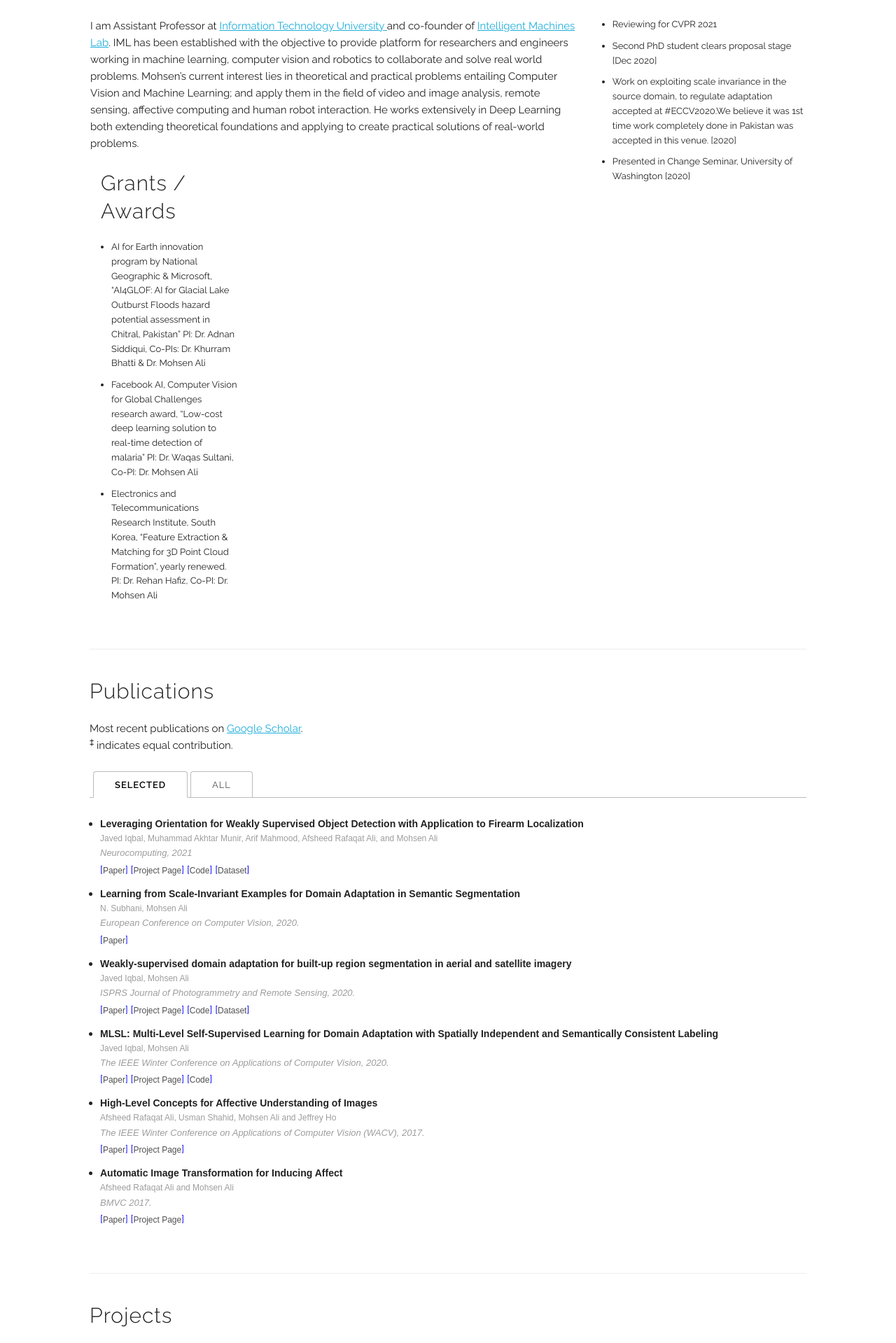
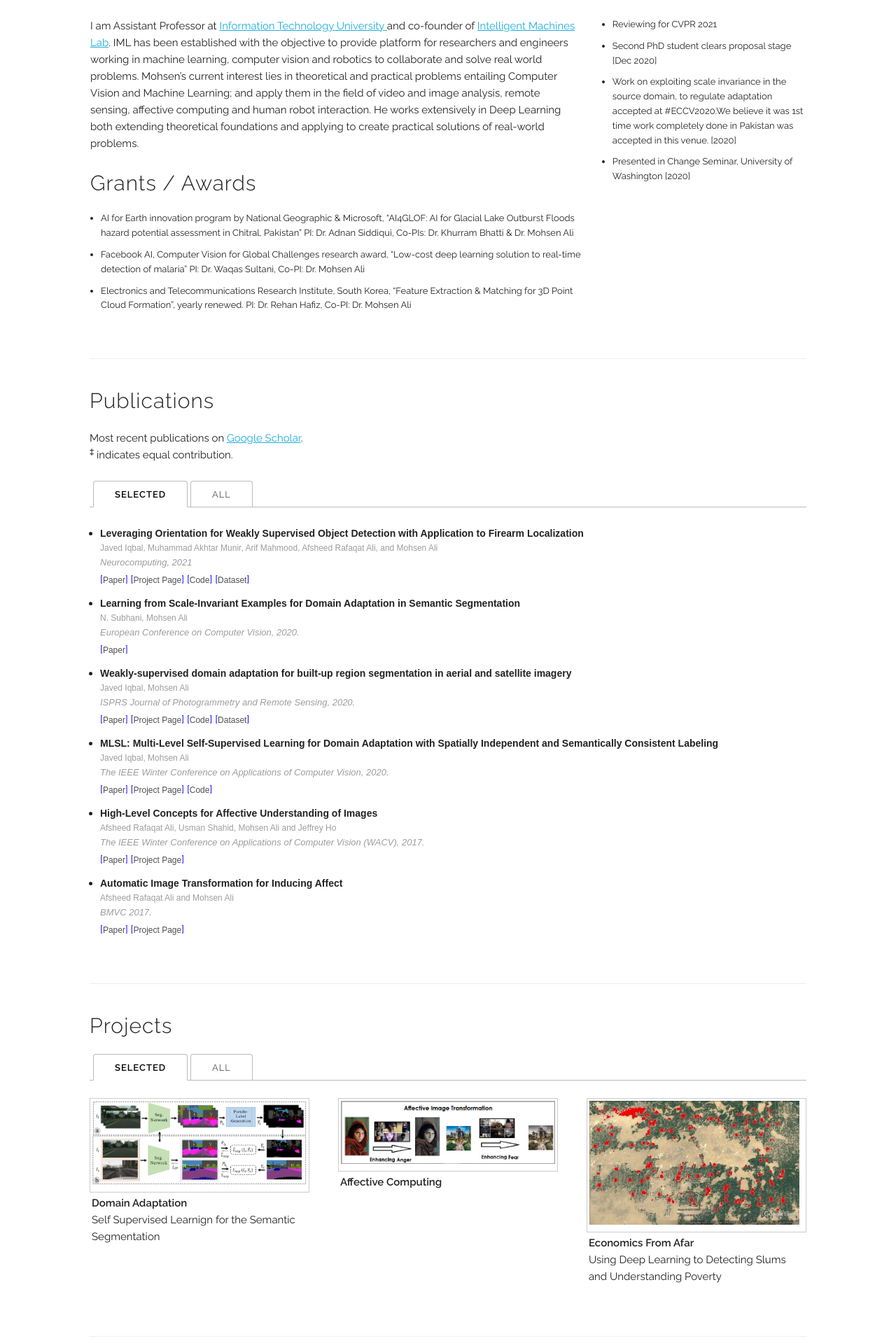
Before and after one commit to mohsenali/mohsenali.github.io, a Jekyll site: the page built from index.html, in a window 1280 px wide. Shown: the part 520-2439 px from the top of the page at 70% size. Built offline with Jekyll 4.4.1, drawn with Linux system fonts in a browser that asks for light colours; some web fonts are replaced.

Commit message:
Update index.html

```diff
--- a/index.html
+++ b/index.html
@@ -46,7 +46,6 @@ title: Personal Webpage
   </p>
   -->
 
-	<div class="col-right-1">
   	<h4>Grants / Awards </h4>
 	 <font size=2px>
 		 <ul class="listType">
@@ -59,7 +58,7 @@ title: Personal Webpage
 
 		 </ul>
 	 </font>
-	</div>
+
 
 	</div>
 <div class="col-right-1">
```
